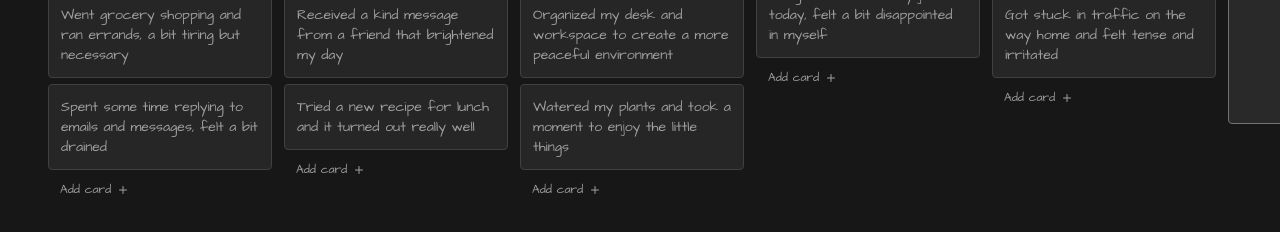
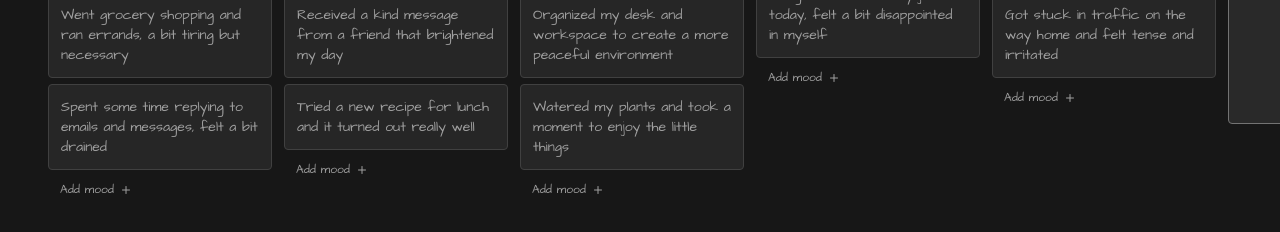
Before and after one commit to BirtukanDegu/Mira, a Next.js app: page / in a window 1280 px wide. Shown: the part 188-420 px from the top of the page. Built offline with nearby package versions, Linux system fonts and the light colour scheme.

Commit message:
chore: Change placeholder and button text

```diff
--- a/components/AddCard.tsx
+++ b/components/AddCard.tsx
@@ -29,7 +29,7 @@ const AddCard = ({ column, setCards }: AddCardProps) => {
           <textarea
             onChange={(e) => setText(e.target.value)}
             autoFocus
-            placeholder="Add new task..."
+            placeholder="Add new mood..."
             className="w-full rounded border border-accent/30 bg-accent/10 p-3 text-sm text-neutral-100 placeholder-accent/60 focus:outline-0 focus:ring-1 focus:ring-accent transition-colors scrollbar"
           />
           <div className="mt-1.5 flex items-center justify-end gap-1.5">
@@ -54,7 +54,7 @@ const AddCard = ({ column, setCards }: AddCardProps) => {
           onClick={() => setAdding(true)}
           className="flex w-full items-center gap-1.5 px-3 py-1.5 text-xs text-neutral-400 transition-colors hover:text-neutral-50 cursor-pointer"
         >
-          <span>Add card</span>
+          <span>Add mood</span>
           <FiPlus />
         </motion.button>
       )}
```
